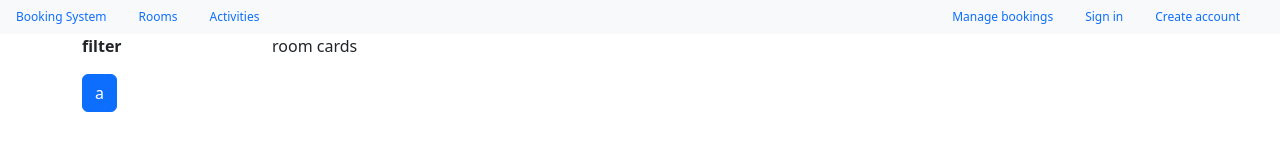
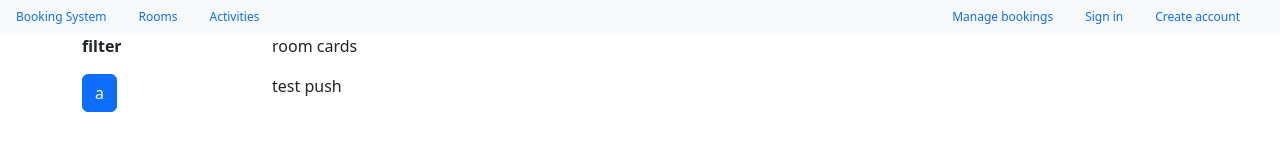
Before and after one commit to IzzatMuzhaffar/full-stack-booking-system, a React (Vite) app: page /rooms in a window 1280 px wide. Shown: the top 164 px of the page. Built offline with nearby package versions, Linux system fonts and the light colour scheme.

Commit message:
test push to github

```diff
--- a/package.json
+++ b/package.json
@@ -10,7 +10,7 @@
     "preview": "vite preview"
   },
   "dependencies": {
-    "@reduxjs/toolkit": "^2.2.7",
+    "@reduxjs/toolkit": "^2.2.8",
     "axios": "^1.7.7",
     "bootstrap": "^5.3.3",
     "bootstrap-icons": "^1.11.3",
--- a/src/pages/Rooms.jsx
+++ b/src/pages/Rooms.jsx
@@ -15,6 +15,7 @@ export default function Rooms() {
                 </Col>
                 <Col sm={10}>
                     <p>room cards</p>
+                    <p>test push</p>
 
                 </Col>
 
```
Also changed, not shown: 1 other file (tests, documents, lock files or other folders).
